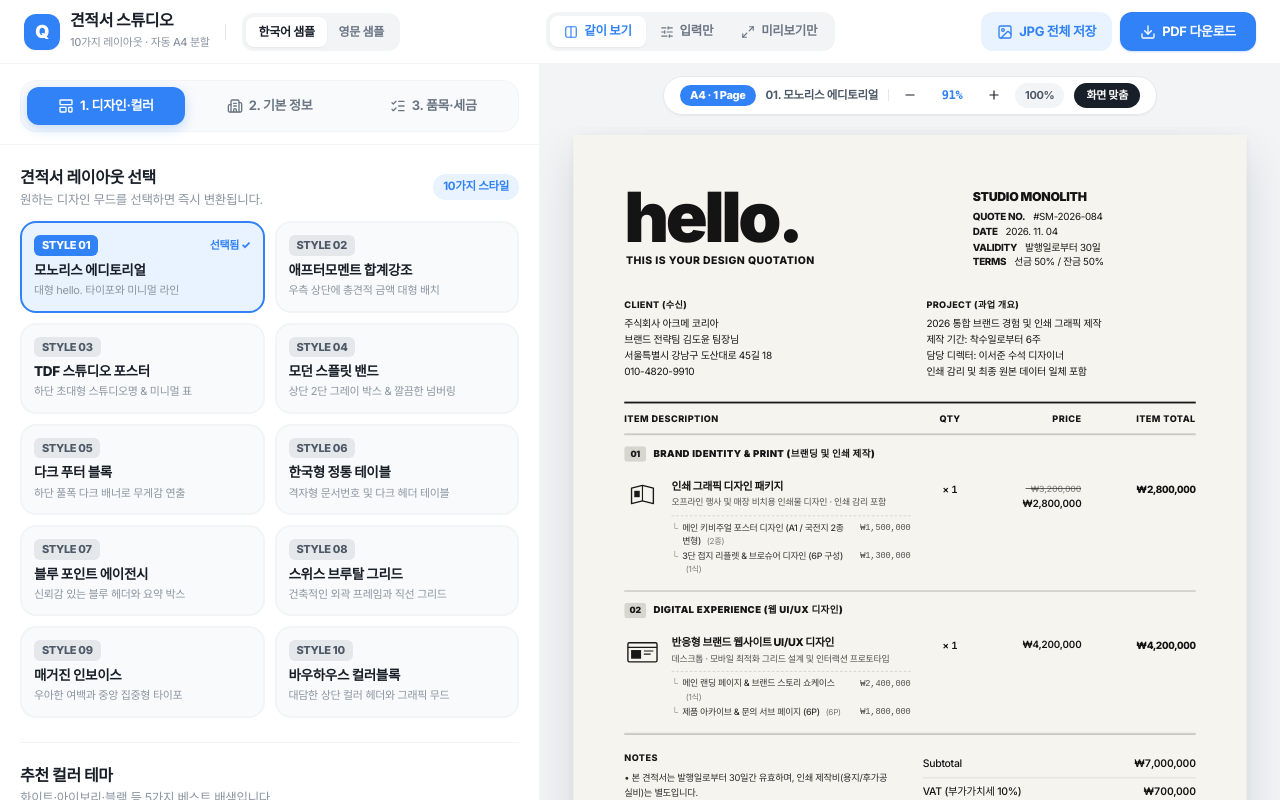
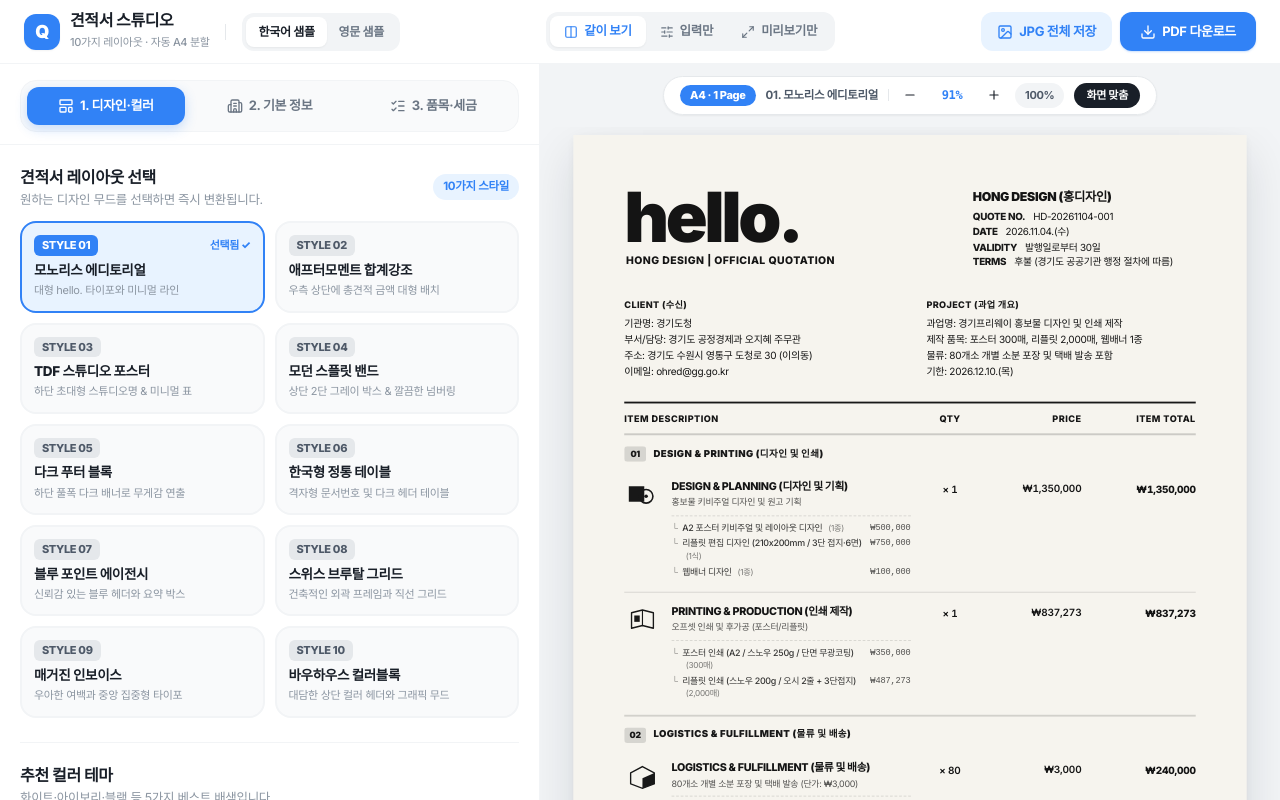
Before and after one commit to simpsonII/estimate, a plain HTML site: page index.html in a window 1280 px wide. Drawn offline with nearby package versions, Linux system fonts and the light colour scheme; a web font is replaced by a local one.

Commit message:
Update index.html

```diff
--- a/index.html
+++ b/index.html
@@ -631,76 +631,91 @@
             }
         };
 
-        // 한국어 기본 프리셋 데이터
+        // 한국어 기본 프리셋 데이터 (홍디자인 - 경기도청 공식 견적서)
         const PRESET_KR = {
             layout: "monolith",
             colorPreset: "ivory",
             greeting: "hello.",
-            subtitle: "THIS IS YOUR DESIGN QUOTATION",
-            company: "STUDIO MONOLITH",
+            subtitle: "HONG DESIGN | OFFICIAL QUOTATION",
+            company: "HONG DESIGN (홍디자인)",
             currency: "KRW",
             paperTone: "#F6F4EE",
             textColor: "#141414",
             accentColor: "#181818",
             borderColor: "#181818",
             meta: [
-                { label: "QUOTE NO.", value: "#SM-2026-084" },
-                { label: "DATE", value: "2026. 11. 04" },
+                { label: "QUOTE NO.", value: "HD-20261104-001" },
+                { label: "DATE", value: "2026.11.04.(수)" },
                 { label: "VALIDITY", value: "발행일로부터 30일" },
-                { label: "TERMS", value: "선금 50% / 잔금 50%" }
+                { label: "TERMS", value: "후불 (경기도 공공기관 행정 절차에 따름)" }
             ],
             billTitle: "CLIENT (수신)",
-            billLines: "주식회사 아크메 코리아\n브랜드 전략팀 김도윤 팀장님\n서울특별시 강남구 도산대로 45길 18\n010-4820-9910",
+            billLines: "기관명: 경기도청\n부서/담당: 경기도 공정경제과 오지혜 주무관\n주소: 경기도 수원시 영통구 도청로 30 (이의동)\n이메일: ohred@gg.go.kr",
             shipTitle: "PROJECT (과업 개요)",
-            shipLines: "2026 통합 브랜드 경험 및 인쇄 그래픽 제작\n제작 기간: 착수일로부터 6주\n담당 디렉터: 이서준 수석 디자이너\n인쇄 감리 및 최종 원본 데이터 일체 포함",
+            shipLines: "과업명: 경기프리웨이 홍보물 디자인 및 인쇄 제작\n제작 품목: 포스터 300매, 리플릿 2,000매, 웹배너 1종\n물류: 80개소 개별 소분 포장 및 택배 발송 포함\n기한: 2026.12.10.(목)",
             items: [
                 {
                     type: "category",
                     categoryCode: "01",
-                    title: "BRAND IDENTITY & PRINT (브랜딩 및 인쇄 제작)"
+                    title: "DESIGN & PRINTING (디자인 및 인쇄)"
+                },
+                {
+                    type: "item",
+                    graphic: "branding",
+                    customImage: "",
+                    title: "DESIGN & PLANNING (디자인 및 기획)",
+                    code: "홍보물 키비주얼 디자인 및 원고 기획",
+                    qty: 1,
+                    originalPrice: 0,
+                    price: 1350000,
+                    subItems: [
+                        { title: "A2 포스터 키비주얼 및 레이아웃 디자인", qty: "1종", price: 500000 },
+                        { title: "리플릿 편집 디자인 (210x200mm / 3단 접지·6면)", qty: "1식", price: 750000 },
+                        { title: "웹배너 디자인", qty: "1종", price: 100000 }
+                    ]
                 },
                 {
                     type: "item",
                     graphic: "editorial",
                     customImage: "",
-                    title: "인쇄 그래픽 디자인 패키지",
-                    code: "오프라인 행사 및 매장 비치용 인쇄물 디자인 · 인쇄 감리 포함",
+                    title: "PRINTING & PRODUCTION (인쇄 제작)",
+                    code: "오프셋 인쇄 및 후가공 (포스터/리플릿)",
                     qty: 1,
-                    originalPrice: 3200000,
-                    price: 2800000,
+                    originalPrice: 0,
+                    price: 837273,
                     subItems: [
-                        { title: "메인 키비주얼 포스터 디자인 (A1 / 국전지 2종 변형)", qty: "2종", price: 1500000 },
-                        { title: "3단 접지 리플렛 & 브로슈어 디자인 (6P 구성)", qty: "1식", price: 1300000 }
+                        { title: "포스터 인쇄 (A2 / 스노우 250g / 단면 무광코팅)", qty: "300매", price: 350000 },
+                        { title: "리플릿 인쇄 (스노우 200g / 오시 2줄 + 3단접지)", qty: "2,000매", price: 487273 }
                     ]
                 },
                 {
                     type: "category",
                     categoryCode: "02",
-                    title: "DIGITAL EXPERIENCE (웹 UI/UX 디자인)"
+                    title: "LOGISTICS & FULFILLMENT (물류 및 배송)"
                 },
                 {
                     type: "item",
-                    graphic: "web",
+                    graphic: "motion",
                     customImage: "",
-                    title: "반응형 브랜드 웹사이트 UI/UX 디자인",
-                    code: "데스크톱 · 모바일 최적화 그리드 설계 및 인터랙션 프로토타입",
-                    qty: 1,
+                    title: "LOGISTICS & FULFILLMENT (물류 및 배송)",
+                    code: "80개소 개별 소분 포장 및 택배 발송 (단가: ₩3,000)",
+                    qty: 80,
                     originalPrice: 0,
-                    price: 4200000,
+                    price: 3000,
                     subItems: [
-                        { title: "메인 랜딩 페이지 & 브랜드 스토리 쇼케이스", qty: "1식", price: 2400000 },
-                        { title: "제품 아카이브 & 문의 서브 페이지 (6P)", qty: "6P", price: 1800000 }
+                        { title: "A4 에어캡 안전봉투 및 부자재 포장", qty: "개별 포장", price: 0 },
+                        { title: "80개소 개별 택배 발송 (개당 3,000원)", qty: "80개소", price: 240000 }
                     ]
                 }
             ],
             notesTitle: "NOTES",
-            notesContent: "• 본 견적서는 발행일로부터 30일간 유효하며, 인쇄 제작비(용지/후가공 실비)는 별도입니다.\n• 입금 계좌: 신한은행 140-012-987654 (예금주: 스튜디오모노리스)",
+            notesContent: "• 본 견적서는 발행일로부터 30일간 유효하며, 부가가치세를 포함한 가격입니다.\n• 입금 계좌: 우리은행 1002-255-198957 (예금주: 심재정)",
             extraSummary: [
                 { label: "VAT (부가가치세 10%)", value: "10%" }
             ],
-            footerAddress: "서울특별시 성동구 연무장길 73, 4F\n스튜디오 모노리스 · 대표 이서준\nhello@studiomonolith.kr · 02-512-0901",
+            footerAddress: "상호명: 홍디자인 (대표자: 심재정)\n(11486) 경기도 양주시 삼숭로 38번길 191\ntlawowjd0809@naver.com · 010-9053-9323",
             footerThankYou: "THANKS FOR\nYOUR BUSINESS",
-            website: "www.studiomonolith.kr"
+            website: "HONG DESIGN · tlawowjd0809@naver.com"
         };
 
         // 영문 기본 프리셋 데이터
```
